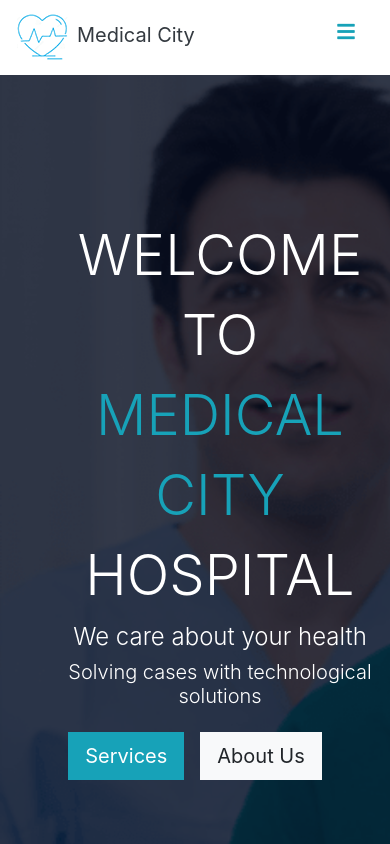
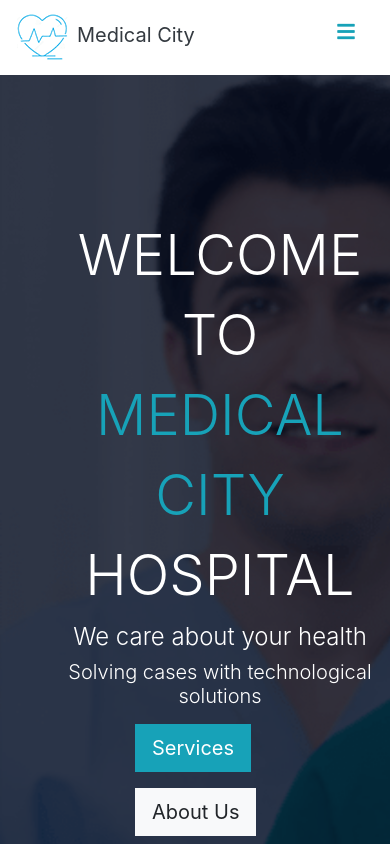
Before and after one commit to Ademayowa/medical_city_hospital, a React (Create React App) app: page / in a window 390 px wide. Shown: the top 844 px of the page. Built offline with nearby package versions, Linux system fonts and the light colour scheme; the HTML template or start-up script is replaced by a standard one.

Commit message:
made button on banner responsive for mobile devices

```diff
--- a/src/App.css
+++ b/src/App.css
@@ -282,3 +282,9 @@ footer {
 .fa-arrow-right {
   margin-right: 10px;
 }
+@media (max-width: 765px) {
+  .wrapper button {
+    display: block !important;
+    margin-left: 120px;
+  }
+}
--- a/src/components/pages/home/Visits.js
+++ b/src/components/pages/home/Visits.js
@@ -18,7 +18,7 @@ const Visits = () => {
           </p>
           <p>
             <i className="fa fa-check" />
-            No second injections or temporaries
+            No second injections
           </p>
           <button className="btn btn-info btn-lg">ReadMore</button>
         </div>
```
